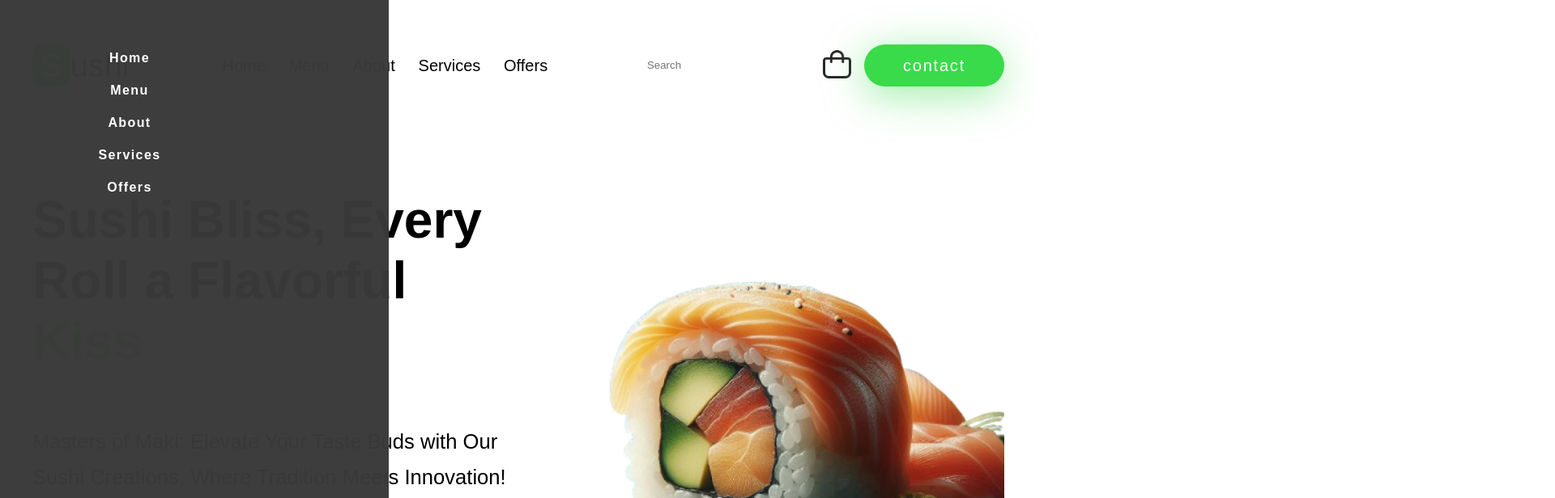
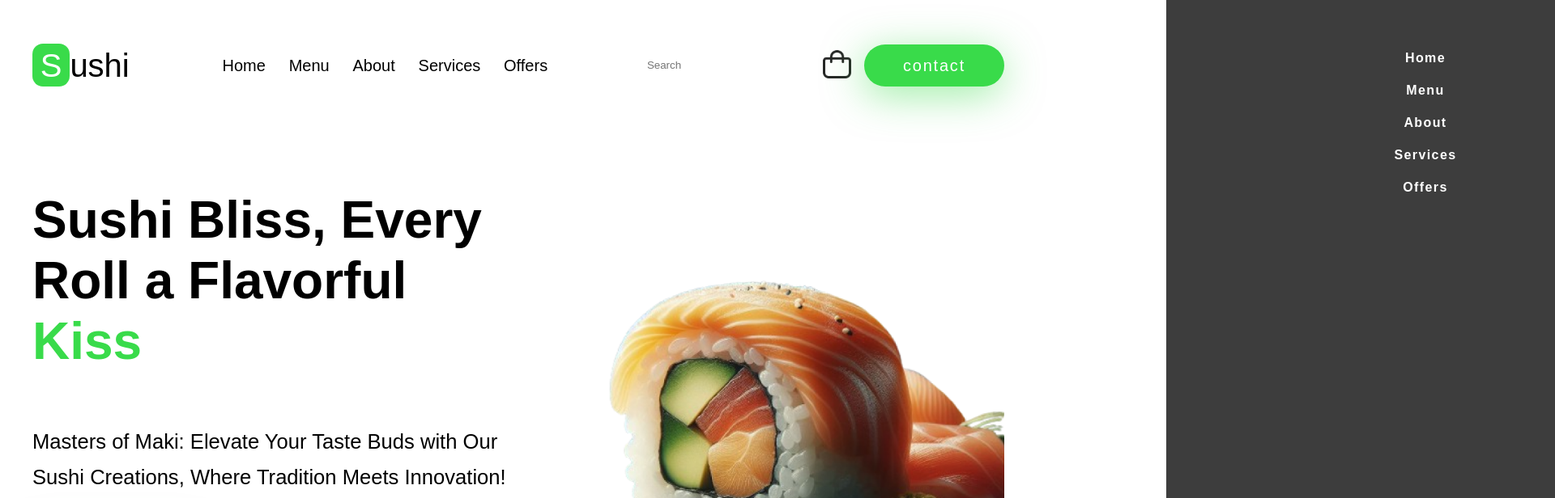
Before and after one commit to Navi003/sushi, a Next.js app: page / in a window 1280 px wide. Shown: the top 616 px of the page at 81% size, 1920 px wide, since content can reach past the window. Built offline with nearby package versions, Linux system fonts and the light colour scheme.

Commit message:
changed some css to fix a bug

```diff
--- a/components/ui/MobileNav.module.css
+++ b/components/ui/MobileNav.module.css
@@ -43,5 +43,5 @@
 }
 
 .hidden {
-  transform: translateX(-50rem);
+  transform: translateX(50rem);
 }
```
